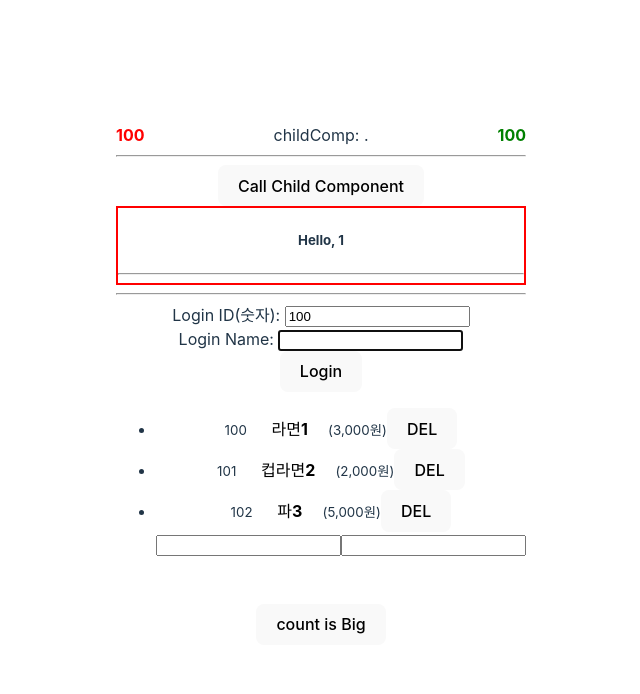
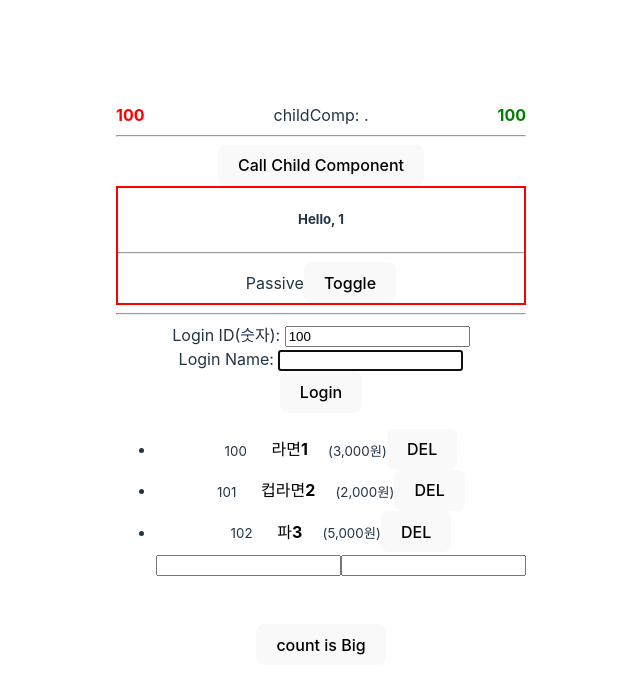
Before and after one commit to 11hertz/fullStack_React, a React (Vite) app: page / in a window 1280 px wide. Shown: the top 694 px of the page, without its empty margins (319-959 px from the left). Built offline with nearby package versions, Linux system fonts and the light colour scheme.

Commit message:
useReducer: 1. add isActive using useReducer

```diff
--- a/src/components/Hello.tsx
+++ b/src/components/Hello.tsx
@@ -1,4 +1,4 @@
-import { memo, useEffect, useId } from 'react';
+import { memo, useEffect, useId, useReducer } from 'react';
 
 type Props = {
   // name?: string;
@@ -9,16 +9,20 @@ type Props = {
 export const Hello = ({ age, fn }: Props) => {
   console.log('Hello.age>>', age);
   const helloId = useId();
+  // const [isActive, setActive] = useState(false);
+  const [isActive, toggleActive] = useReducer((preActive) => !preActive, false);
 
   useEffect(() => {
-    console.log('child.fn>>>', fn());
-  }, [fn]);
+    console.log('child.fn>>>', age, fn());
+  }, [age, fn]);
 
   return (
     <div style={{ border: '2px solid red' }}>
       <h5 id={helloId}>Hello, {age}</h5>
       {/* <button onClick={plusCount}>+count</button> */}
       <hr />
+      {isActive ? 'Active' : 'Passive'}
+      <button onClick={toggleActive}>Toggle</button>
       {/* <Sample /> */}
     </div>
   );
```
